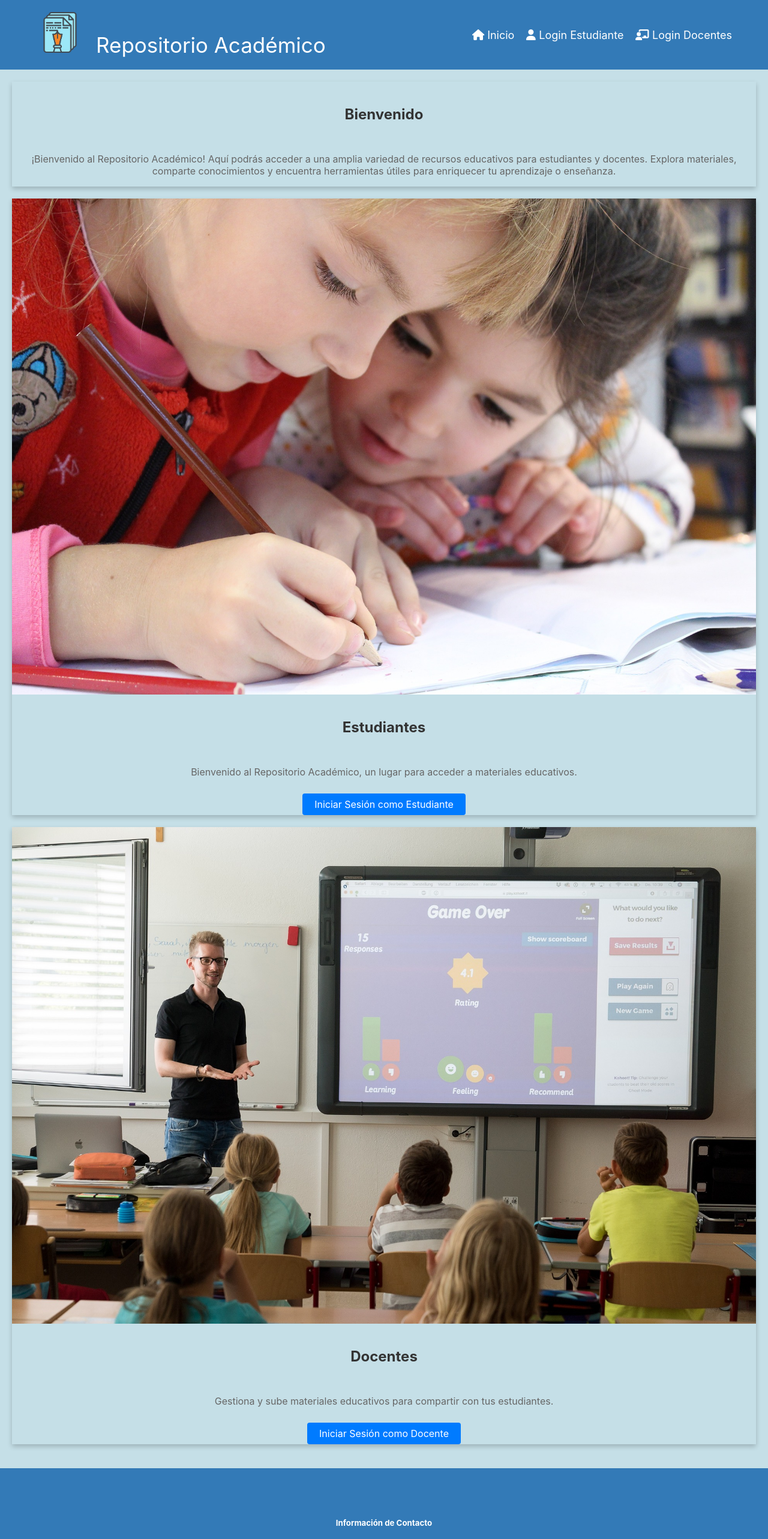
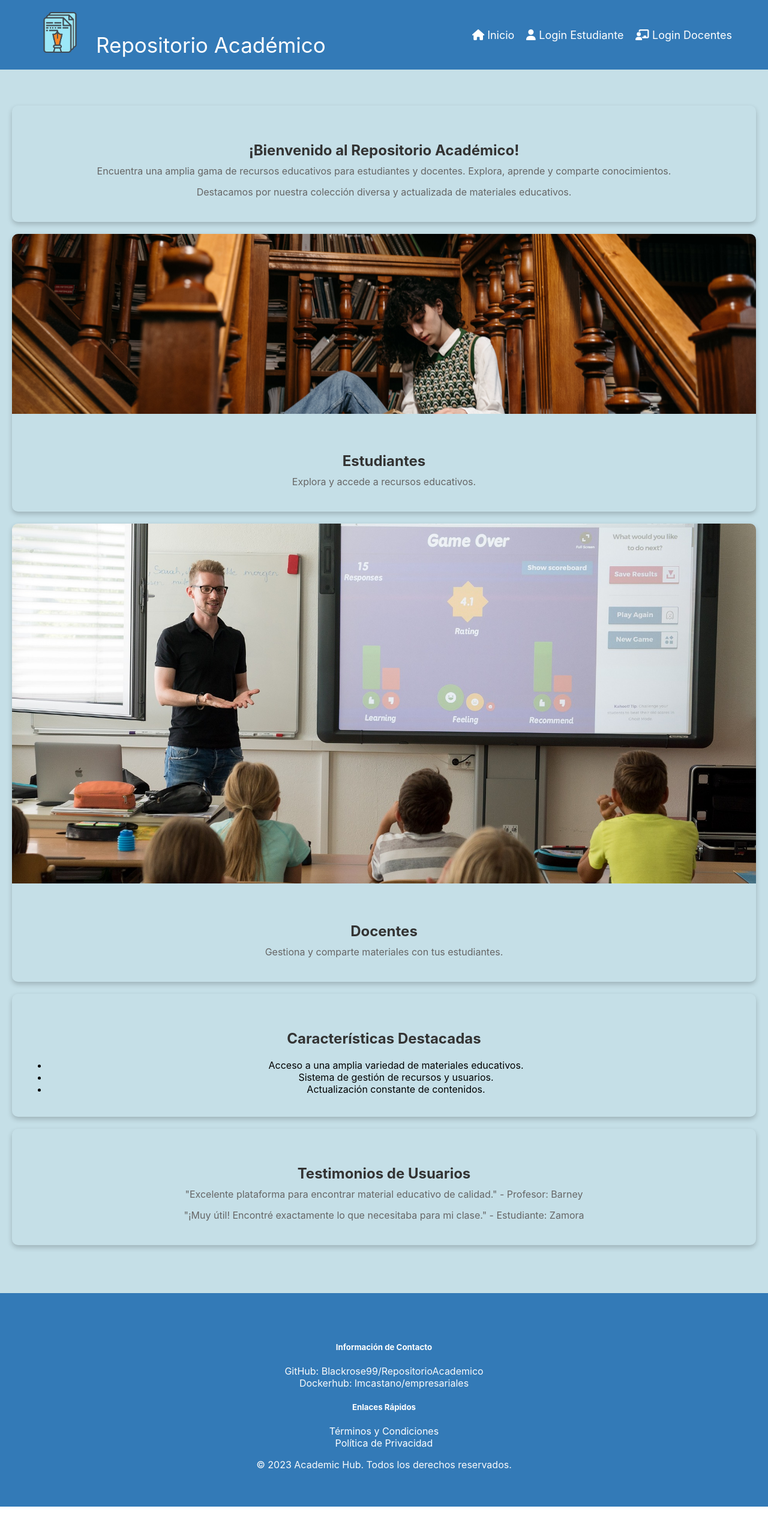
Before and after one commit to blackrose99/RepositorioAcademico, a React (Create React App) app: page / in a window 1280 px wide. Shown: the top 2566 px of the page at 60% size. After the commit the page ends 2512 px from the top, so only its background shows below. Built offline with nearby package versions, Linux system fonts and the light colour scheme.

Commit message:
css_final

```diff
--- a/src/Componentes/Documentos/DocumentosAdd.js
+++ b/src/Componentes/Documentos/DocumentosAdd.js
@@ -2,6 +2,7 @@ import React, { useState } from 'react';
 import DocentesService from '../../Services/DocenteServices';
 import { useParams, useNavigate } from 'react-router-dom';
 import HeaderDocente from '../Docentes/HeaderDocente';
+import "./DocumentosAdd.css";
 
 const CrearDocumento = () => {
   const { id: docenteId } = useParams();
--- a/src/Componentes/Globales/Footer.css
+++ b/src/Componentes/Globales/Footer.css
@@ -1,22 +1,40 @@
+/* Estilos para el footer */
 .footer {
-  width: 100%;
   background-color: #337ab7;
   color: #fff;
   padding: 40px 0;
-  text-align: center;
-  transition: background-color 0.3s;
 }
 
-.footer h5 {
-  color: #fff;
-}
-
+/* Estilos para los enlaces */
 .footer a {
   color: #fff;
+  text-decoration: none;
   transition: color 0.3s;
 }
 
 .footer a:hover {
+  color: #ffcc00; /* Cambia el color al pasar el cursor sobre el enlace */
+  text-shadow: 2px 2px 5px rgba(0, 0, 0, 0.5);
+}
+
+/* Estilos para los elementos de lista */
+.footer ul {
+  padding: 0;
+  list-style: none;
+}
+
+.footer .footer-link {
+  color: #fff;
   text-decoration: none;
-  color: rgb(233, 226, 17);
+  transition: color 0.3s;
 }
+
+.footer .footer-link:hover {
+  color: #ffcc00; /* Cambia el color al pasar el cursor sobre el enlace */
+  text-shadow: 2px 2px 5px rgba(0, 0, 0, 0.5);
+}
+
+/* Estilos para el texto de derechos de autor */
+.footer p {
+  margin: 0;
+}
--- a/src/Componentes/Globales/Footer.js
+++ b/src/Componentes/Globales/Footer.js
@@ -6,16 +6,25 @@ const Footer = () => {
     <footer className="footer">
       <div className="container">
         <div className="row">
-          <div className="col-md-6">
+          <div className="col-md-4">
             <h5>Información de Contacto</h5>
-            <p>Email: info@academic-hub.com</p>
+            <p>GitHub: Blackrose99/RepositorioAcademico</p>
+            <p>Dockerhub: lmcastano/empresariales</p>
           </div>
-          <div className="col-md-6">
+          <div className="col-md-4">
             <h5>Enlaces Rápidos</h5>
             <ul>
-              <li><a href="/terms">Términos y Condiciones</a></li>
-              <li><a href="/privacy">Política de Privacidad</a></li>
+              <li><a href="/terms" className="footer-link">Términos y Condiciones</a></li>
+              <li><a href="/privacy" className="footer-link">Política de Privacidad</a></li>
             </ul>
+          </div>
+          <div className="col-md-4">
+            {/* Espacio para contenido adicional */}
+          </div>
+        </div>
+        <div className="row">
+          <div className="col-md-12 text-center">
+            <p>&copy; 2023 Academic Hub. Todos los derechos reservados.</p>
           </div>
         </div>
       </div>
--- a/src/Componentes/Globales/Home.css
+++ b/src/Componentes/Globales/Home.css
@@ -1,29 +1,31 @@
 /* Home.css */
+
 .inicio-fondo {
   background-color: #c5dfe7;
-  padding: 20px;
+  padding: 40px 0;
 }
-
 
 .card {
   margin-bottom: 20px;
-  box-shadow: 0 4px 8px 0 rgba(0, 0, 0, 0.2); /* Agrega una sombra a las tarjetas */
-  transition: box-shadow 0.3s, background-color 0.3s; /* Agrega transiciones a la sombra y al color de fondo */
+  box-shadow: 0 4px 8px 0 rgba(0, 0, 0, 0.2);
+  transition: box-shadow 0.3s, background-color 0.3s;
+  border-radius: 10px;
 }
 
 .card:hover {
-  box-shadow: 0 8px 16px 0 rgba(0, 0, 0, 0.2); /* Cambia la sombra al pasar el cursor */
-  background-color: #f5f5f5; /* Cambia el color de fondo al pasar el cursor */
+  box-shadow: 0 8px 16px 0 rgba(0, 0, 0, 0.2);
+  background-color: #f5f5f5;
 }
-
 
 .card-title {
   font-size: 24px;
   color: #333333;
+  margin-bottom: 10px;
 }
 
 .card-text {
   color: #666;
+  margin-bottom: 20px;
 }
 
 .btn {
@@ -41,21 +43,70 @@
 .card-img-top {
   width: 100%;
   height: auto;
+  border-top-left-radius: 10px;
+  border-top-right-radius: 10px;
 }
 
-/* Asegura que las imágenes sean responsivas en dispositivos móviles */
+.card-body {
+  padding: 20px;
+}
+
 @media (max-width: 767px) {
   .card-img-top {
     height: auto;
   }
 }
-.card-body {
-  display: flex;
-  flex-direction: column;
-  align-items: center;
-  text-align: center;
+
+/* Nuevos estilos para listas y testimonios */
+.list-group {
+  margin-top: 20px;
 }
 
-.btn {
-  margin-top: 10px; /* Añade un espacio entre el texto y el botón */
+.card-text:not(:last-child) {
+  margin-bottom: 15px;
 }
+
+/* Nuevos estilos */
+.inicio-fondo {
+  position: relative;
+}
+
+.img-fluid {
+  width: 100%;
+  height: auto;
+  object-fit: cover;
+}
+
+.texto-superpuesto {
+  position: absolute;
+  top: 50%;
+  left: 50%;
+  transform: translate(-50%, -50%);
+  color: white;
+  text-align: center;
+  width: 80%;
+}
+
+/* Nuevos estilos para las imágenes */
+.card-img-top {
+  width: 100%;
+  height: 300px; /* Altura ajustada para las imágenes */
+  object-fit: cover;
+  border-top-left-radius: 10px;
+  border-top-right-radius: 10px;
+}
+
+.card-img-topdocentes{
+  width: 100%;
+  height: 600px; /* Altura ajustada para las imágenes */
+  object-fit: cover;
+  border-top-left-radius: 10px;
+  border-top-right-radius: 10px;
+}
+
+
+@media (max-width: 767px) {
+  .card-img-top {
+    height: auto;
+  }
+}
--- a/src/Componentes/Globales/Home.js
+++ b/src/Componentes/Globales/Home.js
@@ -1,10 +1,10 @@
 import React from 'react';
-import { Link, useNavigate } from 'react-router-dom';
+import { Link } from 'react-router-dom';
 import Header from './Header';
 import Footer from './Footer';
-import "./Home.css"
+import './Home.css';
 
-import imgEstudiantes from "../Globales/img_G/kids-1093758_1920.jpg";
+import imgEstudiantes from "../Globales/img_G/pexels-tima-miroshnichenko-9572703.jpg";
 import imgDocetes from "../Globales/img_G/teacher-3765909_1920.jpg";
 
 const LandingPage = () => {
@@ -12,52 +12,72 @@ const LandingPage = () => {
     <div>
       <Header />
       <div className="inicio-fondo">
-
+        <div className="container">
           <div className="row">
             <div className="col-md-12">
               <div className="card mb-3">
                 <div className="card-body">
-                {/* <img src={imgDocetes} className="card-img-top" alt="Docentes" /> */}
-
-                <h5 className="card-title">Bienvenido</h5>
+                  <h5 className="card-title">¡Bienvenido al Repositorio Académico!</h5>
                   <p className="card-text">
-                  ¡Bienvenido al Repositorio Académico! Aquí podrás acceder a una amplia variedad de recursos educativos para estudiantes y docentes. Explora materiales, comparte conocimientos y encuentra herramientas útiles para enriquecer tu aprendizaje o enseñanza.
+                    Encuentra una amplia gama de recursos educativos para estudiantes y docentes. Explora, aprende y comparte conocimientos.
+                  </p>
+                  <p className="card-text">
+                    Destacamos por nuestra colección diversa y actualizada de materiales educativos.
                   </p>
                 </div>
               </div>
             </div>
             <div className="col-md-6">
               <div className="card mb-3">
+                <img src={imgEstudiantes} className="card-img-top" alt="Estudiantes" />
                 <div className="card-body">
-                <img src={imgEstudiantes} className="card-img-top" alt="Estudiantes" />
-
                   <h5 className="card-title">Estudiantes</h5>
                   <p className="card-text">
-                  Bienvenido al Repositorio Académico, un lugar para acceder a materiales educativos.
+                    Explora y accede a recursos educativos.
                   </p>
-                <Link to="/login-estudiante" className="btn btn-primary">
-                  Iniciar Sesión como Estudiante
-                </Link>
+
                 </div>
               </div>
             </div>
             <div className="col-md-6">
               <div className="card mb-3">
+                <img src={imgDocetes} className="card-img-topdocentes" alt="Docentes" />
                 <div className="card-body">
-                <img src={imgDocetes} className="card-img-top" alt="Docentes" />
-
                   <h5 className="card-title">Docentes</h5>
                   <p className="card-text">
-                  Gestiona y sube materiales educativos para compartir con tus estudiantes.
+                    Gestiona y comparte materiales con tus estudiantes.
                   </p>
-                <Link to="/login-docente" className="btn btn-primary">
-                  Iniciar Sesión como Docente
-                </Link>
+
+                </div>
+              </div>
+            </div>
+            <div className="col-md-12">
+              <div className="card mb-3">
+                <div className="card-body">
+                  <h5 className="card-title">Características Destacadas</h5>
+                  <ul className="list-group">
+                    <li className="list-group-item">Acceso a una amplia variedad de materiales educativos.</li>
+                    <li className="list-group-item">Sistema de gestión de recursos y usuarios.</li>
+                    <li className="list-group-item">Actualización constante de contenidos.</li>
+                  </ul>
+                </div>
+              </div>
+            </div>
+            <div className="col-md-12">
+              <div className="card mb-3">
+                <div className="card-body">
+                  <h5 className="card-title">Testimonios de Usuarios</h5>
+                  <p className="card-text">
+                    "Excelente plataforma para encontrar material educativo de calidad." - Profesor: Barney
+                  </p>
+                  <p className="card-text">
+                    "¡Muy útil! Encontré exactamente lo que necesitaba para mi clase." - Estudiante: Zamora
+                  </p>
                 </div>
               </div>
             </div>
           </div>
-
+        </div>
       </div>
       <Footer />
     </div>
--- a/src/Componentes/Login/Login.css
+++ b/src/Componentes/Login/Login.css
@@ -126,7 +126,7 @@ button[type="submit"]:hover {
 }
 
 p {
-  color: red;
+  color: rgb(251, 251, 251);
   margin-top: 10px;
 }
 
@@ -140,10 +140,18 @@ p {
 
 .login-container {
   text-align: center;
-  margin: 0 auto; /* Para centrar horizontalmente */
-  width: 300px; /* Ancho deseado del contenedor */
+  margin: 0 auto;
+  width: 300px;
+  padding: 20px; /* Añade un espacio interno para el sombreado */
+  border-radius: 10px; /* Bordes redondeados */
+  box-shadow: 0 0 10px rgba(0, 0, 0, 0.1); /* Sombreado */
+  background-color: rgba(93, 92, 92, 0.378); /* Fondo blanco para resaltar el componente */
+  color: white;
+  text-shadow: -1px -1px 0 #000,
+                1px -1px 0 #000,
+               -1px 1px 0 #000,
+                1px 1px 0 #000; /* Añade el efecto de contorno al texto */
 }
-
 .fondo1 {
   background-image: url('../Login/ImgLogin/bg.jpg');
   background-size: cover; /* Para cubrir todo el contenedor */
--- a/src/Componentes/Login/LoginDocente.js
+++ b/src/Componentes/Login/LoginDocente.js
@@ -35,7 +35,7 @@ function EstudianteLoginForm() {
         <h2>Inicio de Sesión de Docentes</h2>
         <form onSubmit={handleLogin}>
           <label>
-            Correo Electrónico o Usuario:
+            Correo Electrónico:
             <input
               type="text"
               value={correoElectronico}
--- a/src/Componentes/Login/LoginEstudiante.js
+++ b/src/Componentes/Login/LoginEstudiante.js
@@ -36,7 +36,7 @@ function EstudianteLoginForm() {
         <h2>Inicio de Sesión de Estudiantes</h2>
         <form onSubmit={handleLogin}>
           <label>
-            Correo Electrónico o Usuario:
+            Correo Electrónico:
             <input
               type="text"
               value={correoOUsuario}
```
Also changed, not shown: src/Componentes/Documentos/DocumentosAdd.css (added), src/Componentes/Globales/img_G/computer-2914933_1280.jpg (added), src/Componentes/Globales/img_G/pexels-tima-miroshnichenko-9572703.jpg (added). Lines whose indentation alone changed are shown as unchanged.
